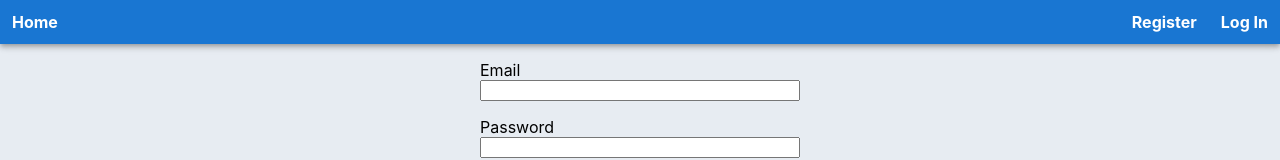
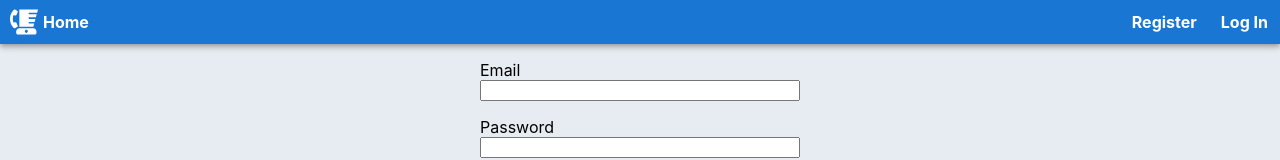
Before and after one commit to IgorMushk/goit-react-hw-08-phonebook, a React (Create React App) app: page /goit-react-hw-08-phonebook/login in a window 1280 px wide. Shown: the top 160 px of the page. Built offline with nearby package versions, Linux system fonts and the light colour scheme.

Commit message:
Upd style Appbar  (add lib material-ui)

```diff
--- a/package.json
+++ b/package.json
@@ -4,6 +4,9 @@
   "private": true,
   "homepage": "https://igormushk.github.io/goit-react-hw-08-phonebook/",
   "dependencies": {
+    "@emotion/react": "^11.11.1",
+    "@emotion/styled": "^11.11.0",
+    "@mui/material": "^5.14.14",
     "@redux-devtools/extension": "^3.2.5",
     "@reduxjs/toolkit": "^1.9.7",
     "@testing-library/jest-dom": "^5.16.3",
--- a/src/components/Navigation/Navigation.js
+++ b/src/components/Navigation/Navigation.js
@@ -1,14 +1,16 @@
 import { NavLink } from 'react-router-dom';
 import { useAuth } from 'hooks';
+import { FaBlenderPhone } from 'react-icons/fa';
 import css from './Navigation.module.css';
 
 export const Navigation = () => {
    const { isLoggedIn } = useAuth();
 
   return (
-    <nav>
-      <NavLink className={css.link} to="/">
-        Home
+    <nav style={{ display: 'flex', alignItems: 'center', gap: '10px'}}>
+      <NavLink className={css.link} to="/" style={{ display: 'flex', alignItems: 'center', gap: '5px'}}>
+      <FaBlenderPhone size={28} color="white"/>
+        <span>Home</span>
       </NavLink>
       {isLoggedIn && (
         <NavLink className={css.link} to="/contacts">
--- a/src/components/Navigation/Navigation.module.css
+++ b/src/components/Navigation/Navigation.module.css
@@ -1,10 +1,12 @@
 .link {
     display: inline-block;
     text-decoration: none;
-    padding: 12px;
+    /* padding: 12px; */
+    padding: 0;
     font-weight: 700;
     /* color: #2a363b; */
     color: rgb(255, 255, 255);
+    margin-left: 10px;
   }
 
   .link.active {
--- a/src/components/UserMenu/UserMenu.js
+++ b/src/components/UserMenu/UserMenu.js
@@ -1,6 +1,9 @@
 import { useDispatch } from 'react-redux';
 import { logOut } from 'redux/auth/operations';
 import { useAuth } from 'hooks';
+// import Button from '@mui/material/Button';
+import { IconButton } from '@mui/material';
+import { RiLogoutBoxRLine } from 'react-icons/ri';
 import css from './UserMenu.module.css';
 
 export const UserMenu = () => {
@@ -10,9 +13,21 @@ export const UserMenu = () => {
   return (
     <div className={css.wrapper}>
       <p className={css.username}>Welcome, {user.name}</p>
-      <button type="button" onClick={() => dispatch(logOut())}>
+      {/* <button type="button" onClick={() => dispatch(logOut())}>
            Logout
-      </button>
+      </button> */}
+      {/* <Button variant="outlined" onClick={() => dispatch(logOut())}>Logout</Button> */}
+      {/* <Button variant="outlined" onClick={() => dispatch(logOut())} style={{ backgroundColor: 'white', color: 'black', height: 35 }}>Logout</Button> */}
+      <IconButton
+          variant="contained"
+          style={{
+            backgroundColor: 'white',
+            color: 'rgb(25, 118, 210)',
+          }}
+          onClick={() => dispatch(logOut())}
+        >
+          <RiLogoutBoxRLine />
+        </IconButton>
     </div>
   );
 };
```
Also changed, not shown: 1 other file (tests, documents, lock files or other folders).
